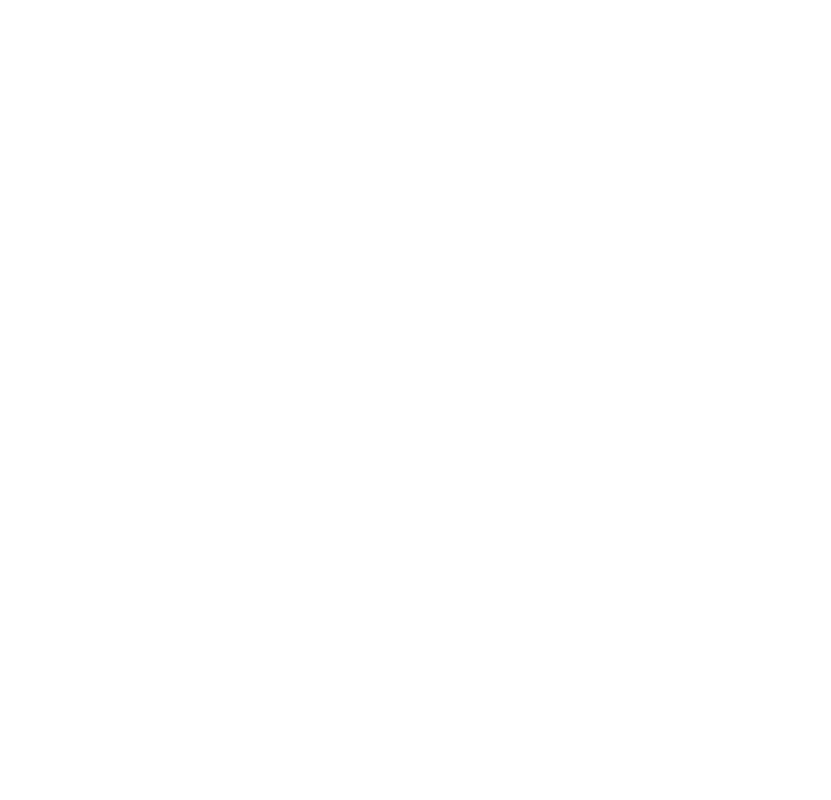
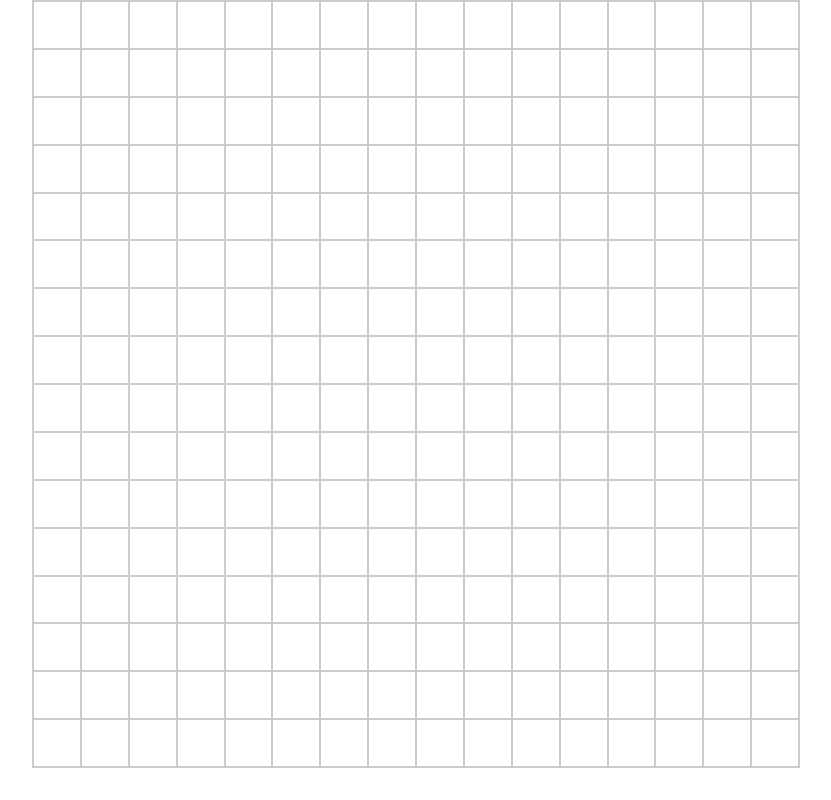
Before and after one commit to itsvictoroyedeji/etch-a-sketch, a plain HTML site: page index.html in a window 1280 px wide. Shown: the whole page, without its empty margins (224-1055 px from the left). Drawn offline with Linux system fonts and the light colour scheme.

Commit message:
feat: Create 16x16 boxes
Also made each box size equal, no matter the
viewport size. This required adding an event
listener to get the client viewport width.

```diff
--- a/index.html
+++ b/index.html
@@ -7,7 +7,8 @@
   <link rel="stylesheet" href="./styles.css">
 </head>
 <body>
-
+  <div class="container">
+  </div>
   <script src="./ui.js"></script>
 
 </body>
--- a/styles.css
+++ b/styles.css
@@ -1,3 +1,7 @@
+:root {
+  --box-contain-width: 768px;
+}
+
 *,
 *::before,
 *::after {
@@ -11,6 +15,7 @@
 body {
   line-height: calc(1em + 0.5rem);
   -webkit-font-smoothing: antialiased;
+
 }
 
 img, picture, video, canvas, svg {
@@ -46,3 +51,22 @@ h2 {
   margin-top: 1em;
   margin-bottom: .5em;
 }
+
+.container {
+  display: flex;
+  justify-content: center;
+}
+
+.boxes {
+  display: flex;
+  flex-wrap: wrap;
+  width: var(--box-contain-width);
+  height: var(--box-contain-width);
+  border: 1px solid #ccc;
+}
+
+.box {
+  height: calc(100% / 16);
+  border: 1px solid #ccc;
+  width: calc(100% / 16);
+}
--- a/ui.js
+++ b/ui.js
@@ -0,0 +1,30 @@
+
+const container = document.querySelector(".container");
+
+const boxes = document.createElement("div");
+boxes.classList.add("boxes");
+
+getWindowWidth();
+window.addEventListener("resize", getWindowWidth);
+
+function getWindowWidth() {
+  let width = document.documentElement.clientWidth;
+
+  // Prevents box's height size from being longer than box's width size in smaller screens
+  if (width < 769) {
+    // Set box container height as same as the viewport's width
+    boxes.style.height = `${width}px`;
+  } else {
+    boxes.style.height = "";
+  }
+}
+
+// Create a 16x16 box set
+for (let i = 0 ; i < 256 ; i++) {
+  const box = document.createElement("div");
+  box.classList.add("box");
+
+  boxes.appendChild(box);
+}
+
+container.appendChild(boxes);
```
